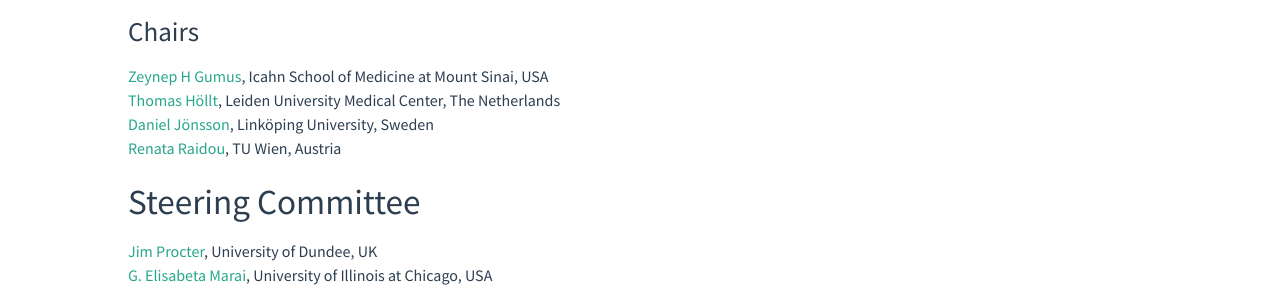
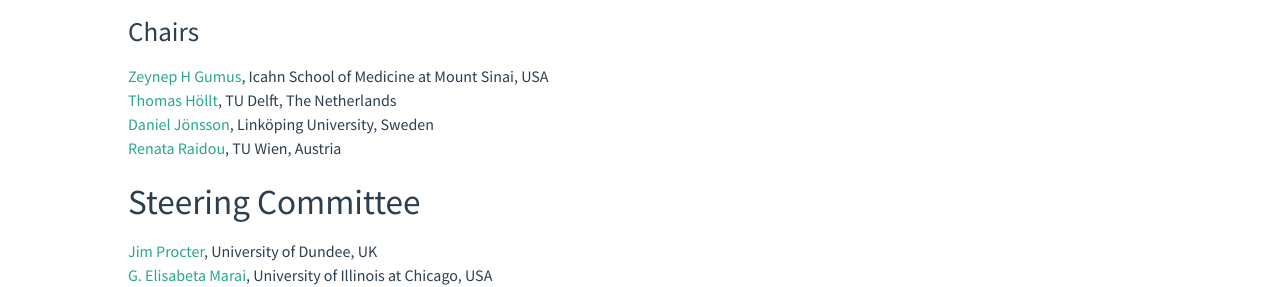
Before and after one commit to foreveremain/2024, a Jekyll site: the page built from committee.md, in a window 1280 px wide. Shown: the part 927-1214 px from the top of the page. Built offline with Jekyll 4.4.1, drawn with Linux system fonts in a browser that asks for light colours.

Commit message:
update thomas höllt's affiliation

```diff
--- a/committee.md
+++ b/committee.md
@@ -38,7 +38,7 @@
 ### Chairs
 
 [Zeynep H Gumus](https://icahn.mssm.edu/profiles/zeynep-h-gumus2), Icahn School of Medicine at Mount Sinai, USA
-[Thomas Höllt](https://www.thomashollt.com), Leiden University Medical Center, The Netherlands
+[Thomas Höllt](https://www.thomashollt.com), TU Delft, The Netherlands
 [Daniel Jönsson](https://liu.se/en/employee/danjo37), Linköping University, Sweden
 [Renata Raidou](https://renataraidou.com/), TU Wien, Austria
 
```
